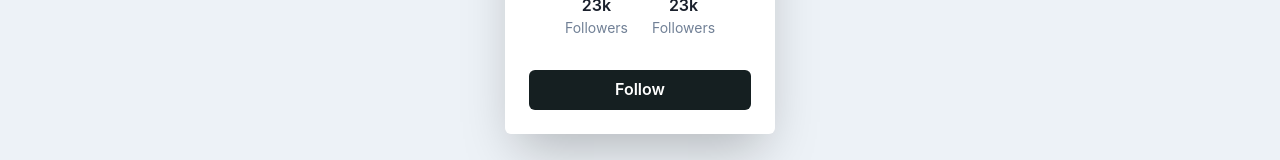
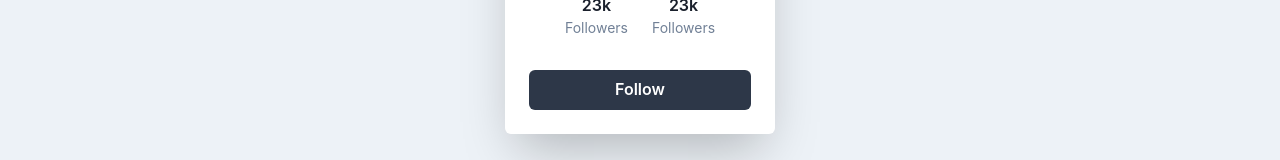
Before and after one commit to abdulahiroble/yourphotos, a Next.js app: page / in a window 1280 px wide. Shown: the part 307-467 px from the top of the page. Built offline with nearby package versions, Linux system fonts and the light colour scheme.

Commit message:
Change color

```diff
--- a/components/Cards.tsx
+++ b/components/Cards.tsx
@@ -20,14 +20,6 @@ export default function Cards({profile, profilePhotos}: any) {
         setIsActive(current => !current);
 
     };
-
-    let colorMode = () => {
-        if (isActive) {
-            return useColorModeValue('#1D5D8D', 'gray.900')
-        } else {
-            return useColorModeValue('#151f21', 'gray.900')
-        }
-    }
 
     const photos = profilePhotos?.map((photos: {
         urls: any; id: any
@@ -88,8 +80,8 @@ export default function Cards({profile, profilePhotos}: any) {
                     <Button
                         w={'full'}
                         mt={8}
-                        bg={colorMode()}
                         color={'white'}
+                        bg={useColorModeValue('gray.700', 'gray.800')}
                         rounded={'md'}
                         onClick={handleClick}
                         _hover={{
```
